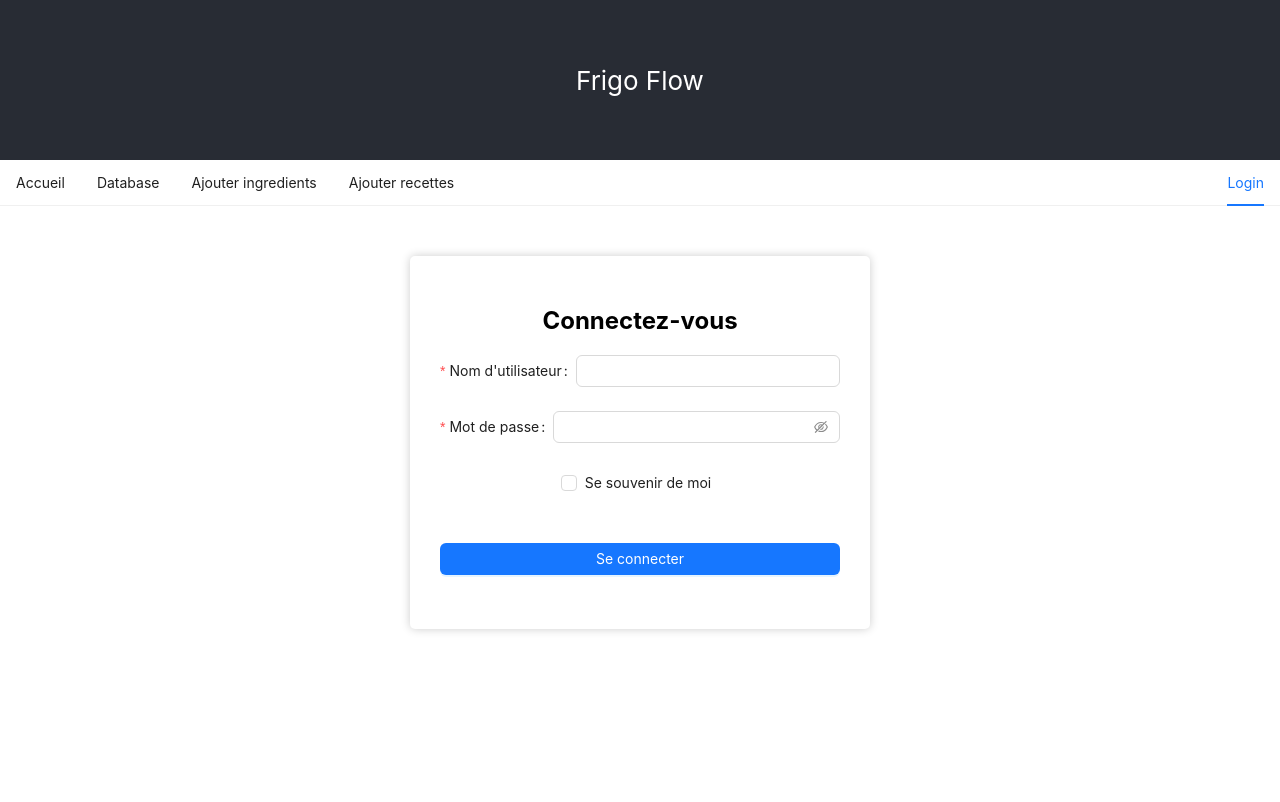
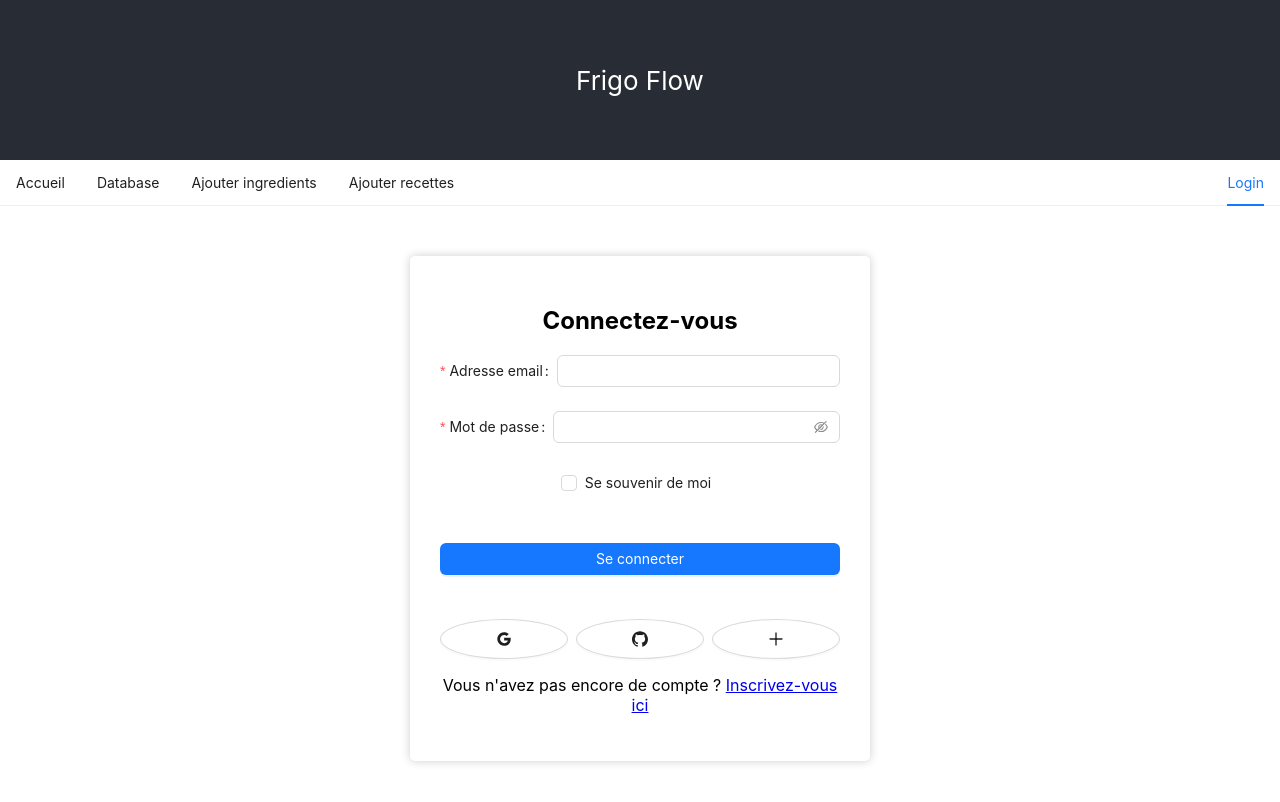
Before and after one commit to SimDamDev/frigo-flow, a React (Create React App) app: page / in a window 1280 px wide. Both pictures are taken after a click on the item "Login". Shown: the top 802 px of the page. Built offline with nearby package versions, Linux system fonts and the light colour scheme; no server answers; the HTML template or start-up script is replaced by a standard one.

Commit message:
login / signup form

```diff
--- a/package.json
+++ b/package.json
@@ -7,10 +7,12 @@
     "@testing-library/react": "^13.4.0",
     "@testing-library/user-event": "^13.5.0",
     "antd": "^5.3.0",
+    "dotenv": "^16.0.3",
     "firebase": "^9.17.2",
+    "firebase-tools": "^11.24.1",
     "react": "^18.2.0",
     "react-dom": "^18.2.0",
-    "react-scripts": "5.0.1",
+    "react-scripts": "^5.0.1",
     "web-vitals": "^2.1.4"
   },
   "scripts": {
--- a/src/App.js
+++ b/src/App.js
@@ -1,28 +1,29 @@
 import React, { useState } from "react";
 import HorizontalMenu from "./components/HorizontalMenu";
-import LoginForm from "./components/LoginForm";
-import "./App.css"
-import FirebaseAuthService from "./FirebaseAuthService";
-
+import SignupOrLogin from "./components/SignupOrLogin";
+import "./App.css";
 
 function App() {
-    const [activeMenu, setActiveMenu] = useState("");
+    const [activeMenuKey, setActiveMenuKey] = useState("");
 
-    const handleMenuClick = (key) => {
-        setActiveMenu(key);
+    const handleMenuClick = (menuKey) => {
+        setActiveMenuKey(menuKey);
     };
 
+    const showLoginComponent = () => {
+        return activeMenuKey === "login" ? <SignupOrLogin /> : null;
+    };
 
     return (
         <div className="App">
             <header className="App-header">Frigo Flow</header>
-            <body>
+            <main>
                 <HorizontalMenu
                     onMenuClick={handleMenuClick}
-                    activeMenu={activeMenu}
+                    activeMenu={activeMenuKey}
                 />
-                {activeMenu === "login" ? <LoginForm /> : null}
-            </body>
+                {showLoginComponent()}
+            </main>
         </div>
     );
 }
--- a/src/components/LoginForm.js
+++ b/src/components/LoginForm.js
@@ -1,38 +1,84 @@
 import React, { useState } from "react";
+import PropTypes from "prop-types";
 import { Form, Input, Button, Checkbox } from "antd";
 import "../LoginForm.css";
+import FirebaseAuthService from "../FirebaseAuthService";
+import SocialLogin from "./SocialLogin.js";
+import NotYetImplemented from "./NotYetImplemented.js";
 
-const LoginForm = () => {
-    const [username, setUsername] = useState("");
-    const [password, setPassword] = useState("");
+const LoginForm = ({ onToggleSignup }) => {
+    const [networkName, setNetworkName] = useState("");
+    const [showNotImplemented, setShowNotImplemented] = useState(false);
+    const [formData, setFormData] = useState({
+        email: "",
+        password: "",
+        remember: false,
+    });
 
-    const handleUsernameChange = (e) => {
-        setUsername(e.target.value);
+
+     const handleInputChange = (e) => {
+        // Get the current value from the form
+        const { name, value, checked } = e.target;
+        // Update the formData object
+        setFormData({
+            ...formData,
+            [name]: name === "remember" ? checked : value,
+        });
     };
 
-    const handlePasswordChange = (e) => {
-        setPassword(e.target.value);
+    const handleLogin = async (e) => {
+        e.preventDefault();
+
+        try {
+            await FirebaseAuthService.loginUser(
+                formData.email,
+                formData.password
+            );
+            // Code to handle successful login
+        } catch (error) {
+            // Code to handle login error
+            console.error(error);
+        }
     };
 
-    const handleLogin = () => {
-        // code to handle login
+    const handleSocialClick = (buttonId) => {
+        const socialNetworks = {
+            google: "Google",
+            github: "Github",
+            plus: "plus",
+        };
+        setNetworkName(socialNetworks[buttonId]);
+        // Render custom component to inform user that the feature is not yet implemented
+        setShowNotImplemented(true);
+        setTimeout(() => {
+            setShowNotImplemented(false);
+        }, 30000);
+    };
+
+    const handleSignupClick = (e) => { // function to handle signup click event
+        e.preventDefault(); // prevent default behavior
+        onToggleSignup(); // call onToggleSignup() function
     };
 
     return (
         <div className="login-form-container">
             <h2>Connectez-vous</h2>
-            <Form name="basic">
+            <Form name="basic" onFinish={handleLogin}>
                 <Form.Item
-                    label="Nom d'utilisateur"
-                    name="username"
+                    label="Adresse email"
+                    name="email"
                     rules={[
                         {
                             required: true,
-                            message: "Veuillez saisir votre nom d'utilisateur",
+                            message: "Veuillez saisir votre adresse email",
                         },
                     ]}
                 >
-                    <Input value={username} onChange={handleUsernameChange} />
+                    <Input
+                        name="email"
+                        value={formData.email}
+                        onChange={handleInputChange}
+                    />
                 </Form.Item>
 
                 <Form.Item
@@ -46,27 +92,51 @@ const LoginForm = () => {
                     ]}
                 >
                     <Input.Password
-                        value={password}
-                        onChange={handlePasswordChange}
+                        name="password"
+                        value={formData.password}
+                        onChange={handleInputChange}
                     />
                 </Form.Item>
 
                 <Form.Item name="remember" valuePropName="checked">
-                    <Checkbox>Se souvenir de moi</Checkbox>
+                    <Checkbox
+                        name="remember"
+                        checked={formData.remember}
+                        onChange={handleInputChange}
+                    >
+                        Se souvenir de moi
+                    </Checkbox>
                 </Form.Item>
 
                 <Form.Item>
-                    <Button
-                        type="primary"
-                        htmlType="submit"
-                        onClick={handleLogin}
-                    >
+                    <Button type="primary" htmlType="submit">
                         Se connecter
                     </Button>
                 </Form.Item>
             </Form>
+
+            <div className="social-login-container">
+                <SocialLogin onClick={handleSocialClick} />
+            </div>
+
+            <p>
+                Vous n'avez pas encore de compte ?{" "}
+                <a href="#" onClick={handleSignupClick}>
+                    Inscrivez-vous ici
+                </a>
+            </p>
+
+            {showNotImplemented && (
+                <div className="not-implemented-container">
+                    <NotYetImplemented feature={networkName} />
+                </div>
+            )}
         </div>
     );
 };
 
+LoginForm.propTypes = {
+    onToggleSignup: PropTypes.func.isRequired,
+};
+
 export default LoginForm;
--- /dev/null
+++ b/src/components/NotYetImplemented.js
@@ -0,0 +1,26 @@
+import React from "react";
+
+const NotYetImplemented = ({ feature }) => {
+
+    let message = `${feature} login n'est pas encore disponible. Nous travaillons dessus!`;
+
+    if (feature === "plus") {
+        message =
+            "Plus de réseaux pour se connecter seront bientôt disponibles. Nous travaillons dessus!";
+    }
+
+
+    return (
+        <div
+            style={{
+                padding: "10px",
+                backgroundColor: "orange",
+                color: "white",
+            }}
+        >
+            {message}
+        </div>
+    );
+};
+
+export default NotYetImplemented;
--- /dev/null
+++ b/src/components/SignupForm.js
@@ -0,0 +1,118 @@
+import React, { useState } from "react";
+import { Form, Input, Button } from "antd";
+import "../LoginForm.css";
+import FirebaseAuthService from "../FirebaseAuthService";
+
+const SignupForm = ({ onToggleSignup }) => {
+    const [step, setStep] = useState(1);
+    const [firstName, setFirstName] = useState("");
+    const [lastName, setLastName] = useState("");
+    const [email, setEmail] = useState("");
+    const [password, setPassword] = useState("");
+
+    const handleFirstNameChange = (e) => setFirstName(e.target.value);
+    const handleLastNameChange = (e) => setLastName(e.target.value);
+    const handleEmailChange = (e) => setEmail(e.target.value);
+    const handlePasswordChange = (e) => setPassword(e.target.value);
+
+    const handleSignup = async () => {
+        try {
+            const user = {
+                firstName,
+                lastName,
+                email,
+                password,
+            };
+            await FirebaseAuthService.signupUser(user);
+            // Code to handle successful signup
+        } catch (error) {
+            // Code to handle signup error
+            console.error(error);
+        }
+    };
+
+    const handleNextStep = () => setStep(step + 1);
+    const handlePrevStep = () => setStep(step - 1);
+
+    const image = <circle cx="25" cy="25" r="20" fill="red" />;
+
+        const handleSigninClick = (e) => {
+            e.preventDefault();
+            onToggleSignup();
+        };
+
+    return (
+        <div className="login-form-container">
+            <h2>Inscription</h2>
+            {step === 1 && (
+                <Form name="basic">
+                    <Form.Item
+                        label="Email"
+                        name="email"
+                        rules={[
+                            {
+                                type: "email",
+                                required: true,
+                                message: "Veuillez saisir votre email",
+                            },
+                        ]}
+                    >
+                        <Input value={email} onChange={handleEmailChange} />
+                    </Form.Item>
+
+                    <Form.Item
+                        label="Mot de passe"
+                        name="password"
+                        rules={[
+                            {
+                                required: true,
+                                message: "Veuillez saisir votre mot de passe",
+                            },
+                        ]}
+                    >
+                        <Input.Password
+                            value={password}
+                            onChange={handlePasswordChange}
+                        />
+                    </Form.Item>
+
+                    <Form.Item>
+                        <Button
+                            type="primary"
+                            htmlType="submit"
+                            onClick={handleNextStep}
+                        >
+                            Suivant
+                        </Button>
+                    </Form.Item>
+                </Form>
+            )}
+            {step === 2 && (
+                <div>
+                    <p>Etape 2 - A implémenter</p>
+                    <Button type="primary" onClick={handleNextStep}>
+                        Suivant
+                    </Button>
+                    <Button onClick={handlePrevStep}>Précédent</Button>
+                </div>
+            )}
+            {step === 3 && (
+                <div>
+                    <p>Etape 3 - A implémenter</p>
+                    <Button type="primary" onClick={handleSignup}>
+                        S'inscrire
+                    </Button>
+                    <Button onClick={handlePrevStep}>Précédent</Button>
+                </div>
+            )}
+            <p>
+                Vous avez déjà un compte ?
+                <a href="#" onClick={handleSigninClick}>
+                    Inscrivez-vous ici
+                </a>
+            </p>
+        </div>
+    );
+};
+
+export default SignupForm;
--- /dev/null
+++ b/src/components/SignupOrLogin.js
@@ -0,0 +1,17 @@
+import { useState } from "react";
+import LoginForm from "./LoginForm";
+import SignupForm from "./SignupForm";
+
+function SignupOrLogin() {
+    const [isSigningUp, setIsSigningUp] = useState(false);
+
+    const toggleIsSigningUp = () => {
+        setIsSigningUp(!isSigningUp);
+    };
+
+    const Form = isSigningUp ? SignupForm : LoginForm;
+
+    return <Form onToggleSignup={toggleIsSigningUp} />;
+}
+
+export default SignupOrLogin;
--- /dev/null
+++ b/src/components/SocialLogin.js
@@ -0,0 +1,42 @@
+import React from "react";
+import { Button } from "antd";
+import {
+    GoogleOutlined,
+    GithubOutlined,
+    PlusOutlined,
+} from "@ant-design/icons";
+
+function SocialLogin({ image, onClick }) {
+    return (
+        <div
+            style={{
+                display: "flex",
+                justifyContent: "center",
+                alignItems: "center",
+            }}
+        >
+            <Button
+                icon={<GoogleOutlined />}
+                shape="circle"
+                size="large"
+                onClick={() => onClick("google")}
+                style={{ marginRight: "8px" }}
+            />
+            <Button
+                icon={<GithubOutlined />}
+                shape="circle"
+                size="large"
+                onClick={() => onClick("github")}
+                style={{ marginRight: "8px" }}
+            />
+            <Button
+                icon={<PlusOutlined />}
+                shape="circle"
+                size="large"
+                onClick={() => onClick("plus")}
+            />
+        </div>
+    );
+}
+
+export default SocialLogin;
```
Also changed, not shown: src/FirebaseConfig.js (+8 -9 lines), src/LoginForm.css (line endings or trailing spaces), 2 other files (tests, documents, lock files or other folders).
